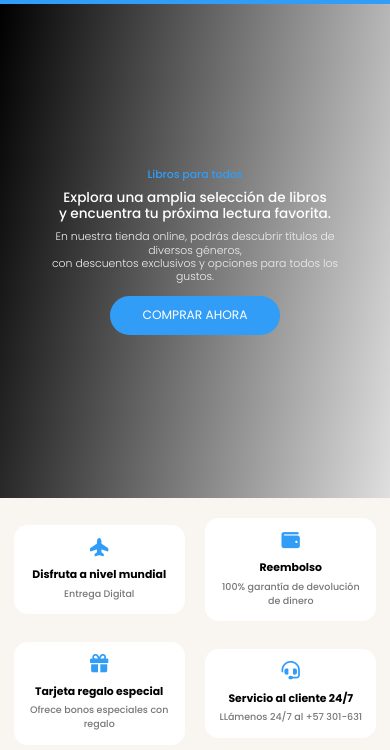
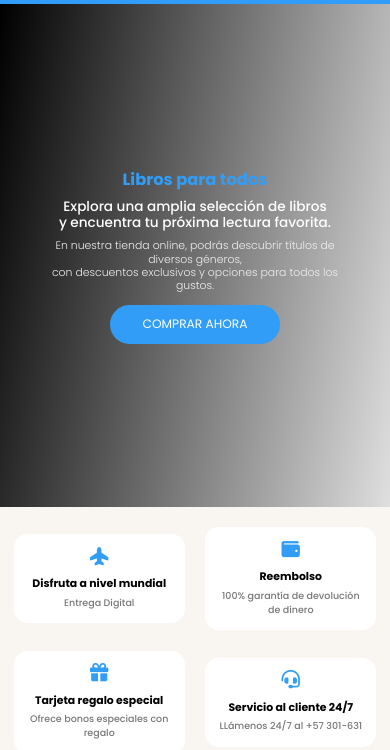
Before and after one commit to JuanPabloGarces/E-Book, a plain HTML site: page index.html in a window 390 px wide. Shown: the part 97-847 px from the top of the page. Drawn offline with Linux system fonts and the light colour scheme.

Commit message:
Update styles.css

```diff
--- a/styles.css
+++ b/styles.css
@@ -267,14 +267,14 @@ html {
 		width: 100%; /* Asegura que el contenido ocupe todo el ancho */
 		padding: 2rem; /* Añade espacio alrededor del contenido */
 		box-sizing: border-box;  /* Incluye el padding en el cálculo del ancho */
-		text-align: center; /* Centra el contenido */
+		text-align: center;
+		 /* Centra el contenido */
 	}
 
 	.content-banner p {
-		font-size: 1.6rem; /* Reduce el tamaño del texto */
-		padding-left: 1rem; /* Añade espacio a la izquierda */
-		padding-right: 1rem; /* Añade espacio a la derecha */
-	}
+		font-size: 2.4rem !important;
+		font-weight: bold;
+	  }
 
 	.content-banner h2 {
 		font-size: 2rem; /* Ajusta el tamaño de la fuente */
```
